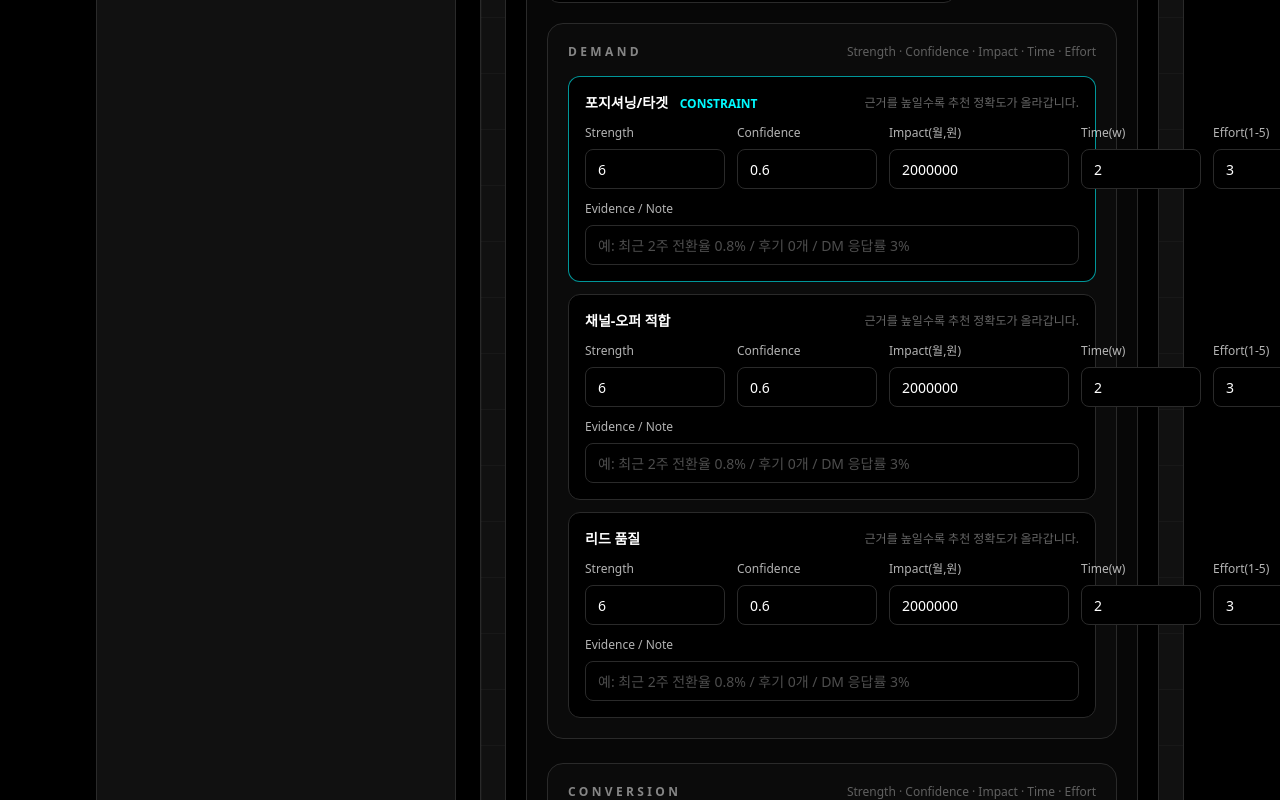
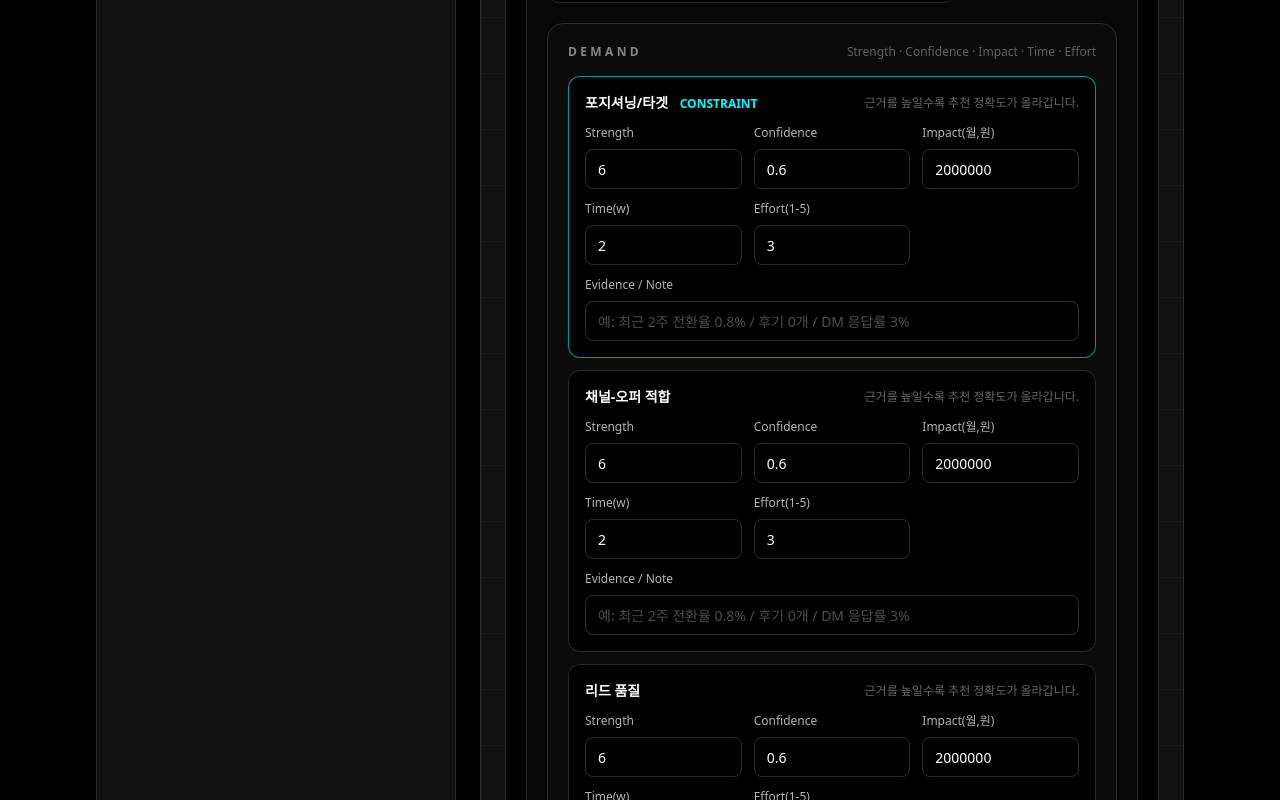
Before and after one commit to gentleman-kr/idealab_engine, a Next.js app: page /closing in a window 1280 px wide. Shown: the part 1140-1940 px from the top of the page. Built offline with nearby package versions, Linux system fonts and the light colour scheme; a web font is replaced by a local one.

Commit message:
Fix MECE grid columns style

```diff
--- a/src/app/closing/page.tsx
+++ b/src/app/closing/page.tsx
@@ -517,7 +517,10 @@ export default function ClosingPage() {
                                   </div>
                                   <div className="text-xs text-white/40">근거를 높일수록 추천 정확도가 올라갑니다.</div>
                                 </div>
-                                <div className="mt-3 grid grid-cols-2 gap-3 md:grid-cols-3 xl:grid-cols-[140px,140px,180px,120px,120px]">
+                                <div
+                                  className="mt-3 grid gap-3"
+                                  style={{ gridTemplateColumns: "repeat(auto-fit, minmax(140px, 1fr))" }}
+                                >
                                   <div>
                                     <div className="label">Strength</div>
                                     <input
```
